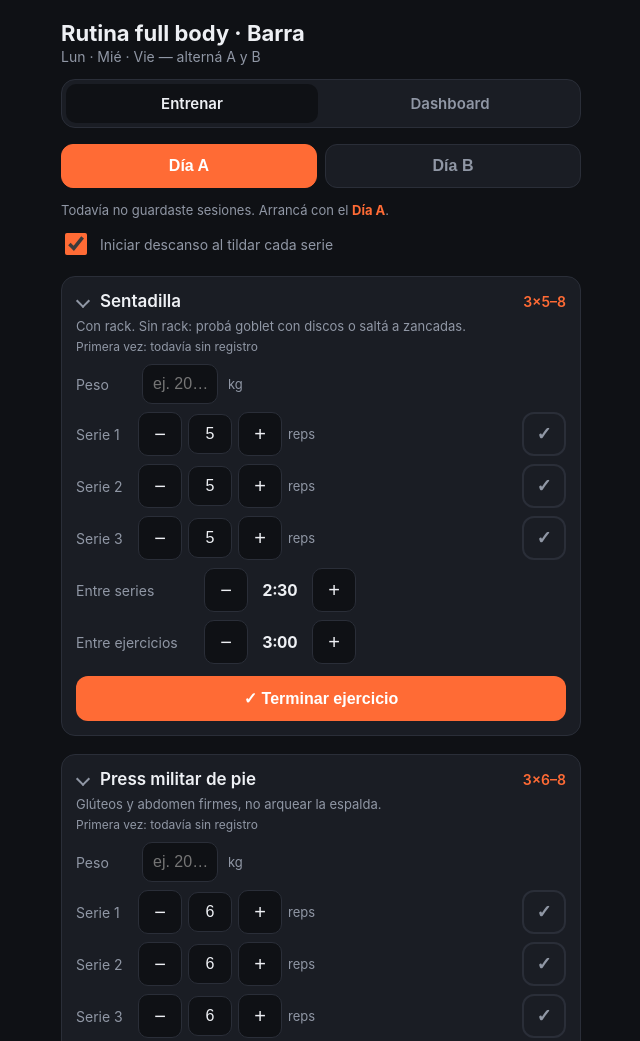
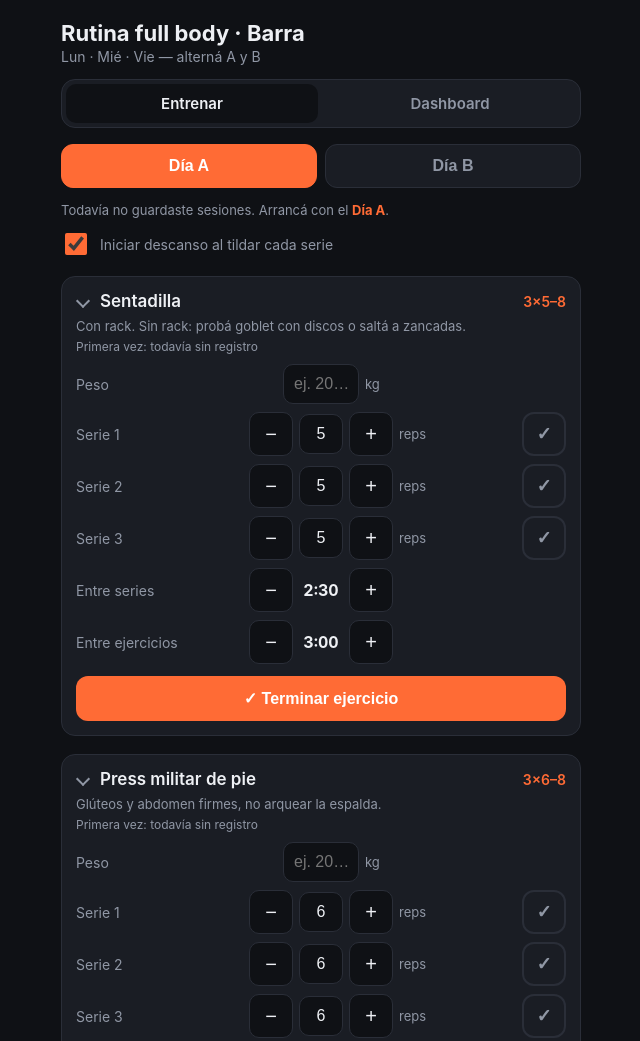
Before and after one commit to ZANTERAs/rutina-barra, a plain HTML site: page index.html in a window 1280 px wide. Shown: the top 1041 px of the page, without its empty margins (319-959 px from the left). Drawn offline with Linux system fonts and the light colour scheme.

Commit message:
Center exercise controls in one column
Weight, set and rest rows use a three-column grid (label | controls |
rest) with equal side columns, so the weight box and every − value +
group line up down the middle of the card. Checked at 360 and 375 px.

Co-Authored-By: Claude Opus 5.5 <noreply@anthropic.com>

```diff
--- a/index.html
+++ b/index.html
@@ -62,10 +62,11 @@
   .lastl{font-size:12px;color:var(--mut);margin:0 0 10px}
   .lastl b{color:var(--txt);font-weight:600}
 
-  .wrow,.srow,.rest{display:flex;align-items:center;gap:10px}
+  /* etiqueta | controles | resto: columnas laterales iguales, así los controles quedan centrados y alineados */
+  .wrow,.srow,.rest{display:grid;grid-template-columns:minmax(0,1fr) auto minmax(0,1fr);align-items:center;gap:6px}
+  .mid,.end{display:flex;align-items:center;gap:6px}
   .wrow{margin-bottom:8px;font-size:14px;color:var(--mut)}
-  .wrow label,.srow .sn{min-width:56px}
-  .srow{margin-bottom:8px;font-size:14px;color:var(--mut);gap:6px}
+  .srow{margin-bottom:8px;font-size:14px;color:var(--mut)}
   .u{font-size:13px;color:var(--mut)}
   .wrow input,.srow input{width:76px;padding:10px;border-radius:10px;border:1px solid var(--line);
     background:var(--bg);color:var(--txt);font-size:16px;text-align:center}
@@ -76,7 +77,6 @@
   .chk.on{background:var(--ok);border-color:var(--ok);color:#06150e}
 
   .rest{margin-top:8px;color:var(--mut);font-size:14px}
-  .rest span{min-width:118px}
   .rest b{min-width:44px;text-align:center;color:var(--txt);font-size:16px;font-variant-numeric:tabular-nums}
   .st{width:44px;height:44px;border-radius:10px;border:1px solid var(--line);background:var(--bg);color:var(--txt);font-size:20px}
   .fin{width:100%;margin-top:12px;padding:13px;border-radius:12px;border:0;background:var(--acc);color:#fff;font-size:16px;font-weight:700}
@@ -309,11 +309,15 @@ function renderTrain(){
       rows += `
         <div class="srow">
           <label class="sn" for="r-${ex.id}-${i}">Serie ${i+1}</label>
+          <span class="mid">
             <button class="st" data-rs="${-step}" aria-label="Menos ${u} en serie ${i+1}">−</button>
             <input id="r-${ex.id}-${i}" name="reps" type="number" inputmode="numeric" min="0" autocomplete="off" value="${repsVal(ex,i)}" data-rep="${ex.id}" data-i="${i}">
             <button class="st" data-rs="${step}" aria-label="Más ${u} en serie ${i+1}">+</button>
+          </span>
+          <span class="end">
             <span class="u">${u}</span>
             <button class="chk ${done[i]?"on":""}" data-ex="${ex.id}" data-i="${i}" aria-label="Serie ${i+1} hecha" aria-pressed="${!!done[i]}">✓</button>
+          </span>
         </div>`;
     }
 
@@ -333,15 +337,19 @@ function renderTrain(){
       ${rows}
       <div class="rest">
         <span>Entre series</span>
+        <span class="mid">
           <button class="st" data-key="set" data-step="-15" data-id="${ex.id}" aria-label="Menos tiempo entre series">−</button>
           <b>${fmt(restSetFor(ex.id))}</b>
           <button class="st" data-key="set" data-step="15" data-id="${ex.id}" aria-label="Más tiempo entre series">+</button>
+        </span>
       </div>
       <div class="rest">
         <span>Entre ejercicios</span>
+        <span class="mid">
           <button class="st" data-key="ex" data-step="-15" data-id="${ex.id}" aria-label="Menos tiempo entre ejercicios">−</button>
           <b>${fmt(restFor(ex.id))}</b>
           <button class="st" data-key="ex" data-step="15" data-id="${ex.id}" aria-label="Más tiempo entre ejercicios">+</button>
+        </span>
       </div>
       <button class="fin" data-fin="${ex.id}"><span aria-hidden="true">✓</span> Terminar ejercicio</button>`;
     list.appendChild(card);
```
Lines whose indentation alone changed are shown as unchanged.
